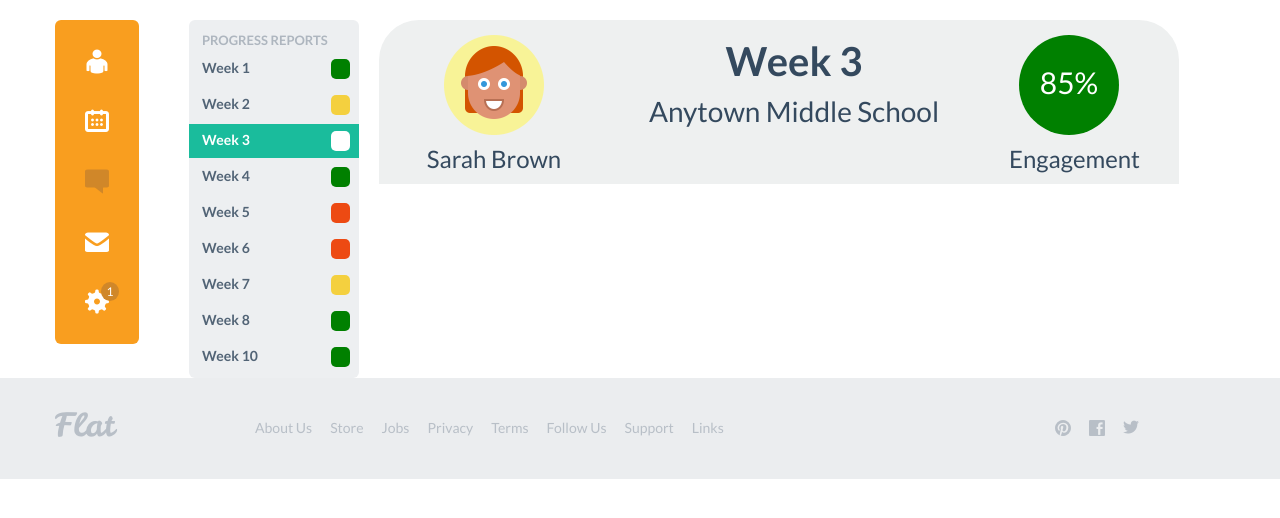
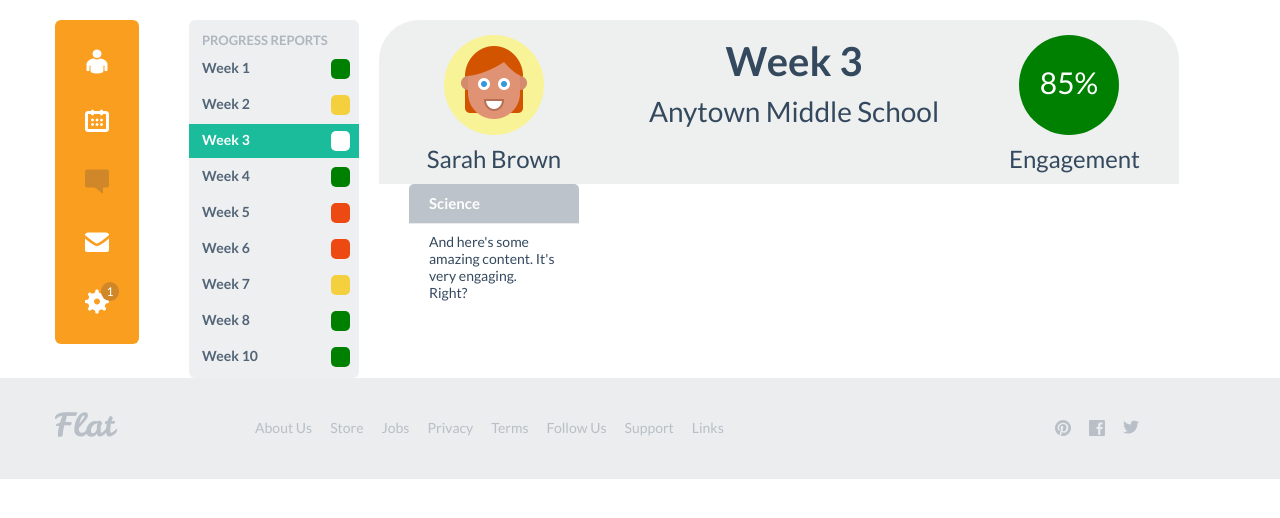
Before and after one commit to JackMcGrath/Zerebral-Rewards, a Django app: template zerebralweb/templates/teachers/dashboard.html in a window 1280 px wide. Shown: the part 80-598 px from the top of the page. Run offline with Django 3.2, Linux system fonts and the light colour scheme; the template is opened without the code that fills it, so the values that code supplies are empty; some libraries are stand-ins or nearby versions.

Commit message:
science bitches

```diff
--- a/zerebralweb/templates/teachers/dashboard.html
+++ b/zerebralweb/templates/teachers/dashboard.html
@@ -99,10 +99,9 @@
                 </div>
 
                 <div class="student-overview-assessment row">
-                    <div class="span4">
-                        <div class="popover right">
-                          <div class="arrow"></div>
-                          <h3 class="popover-title">Smooth Title</h3>
+                    <div class="span2">
+                        <div class="right">
+                          <h3 class="popover-title">Science</h3>
                           <div class="popover-content">
                             <p>And here's some amazing content. It's very engaging. <br>Right?</p>
                           </div>
```
